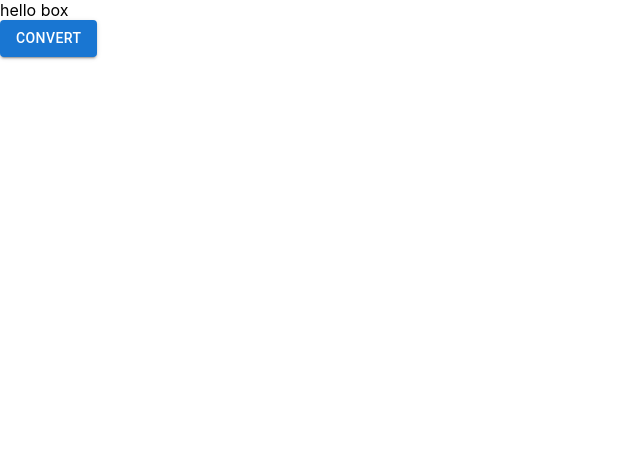
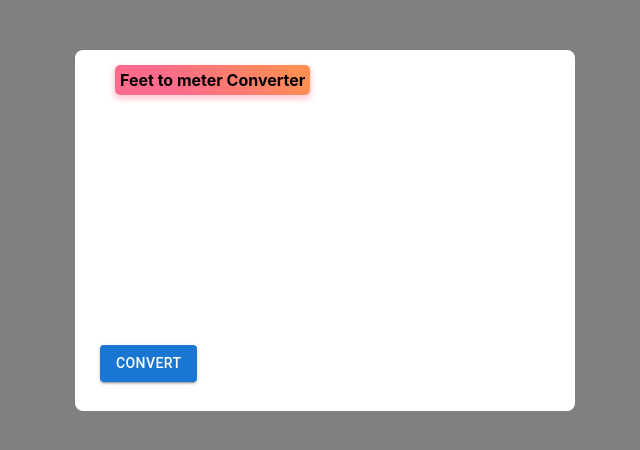
Before and after one commit to sbgoud/converter, a React (Create React App) app: page / in a window 1280 px wide. Shown: the top 450 px of the page, without its empty margins (0-640 px from the left). Built offline with nearby package versions, Linux system fonts and the light colour scheme.

Commit message:
removed body tag and added heading

```diff
--- a/src/App.css
+++ b/src/App.css
@@ -1,3 +1,29 @@
-body{
-    padding: 20px;
+body {
+  width: 550px;
+  background-color: grey;
+  margin: 50px;
+
 }
+
+.thebox {
+  padding: 20px;
+  background-color: white;
+  margin: 25px;
+  border-radius: 8px;
+}
+.stack {
+  text-align: center;
+  margin-top: 250px;
+  margin-bottom: 4px;
+  padding: 5px;
+  border-width: 1px;
+  border: 2px;
+  border-radius: 5px;
+}
+strong{
+    padding: 5px;
+    border-radius: 5px;
+    margin-left: 20px;
+    background: linear-gradient(45deg, #FE6B8B 30%, #FF8E53 90%);
+    box-Shadow: 0 3px 5px 2px rgba(255, 105, 135, .3);
+}
--- a/src/App.js
+++ b/src/App.js
@@ -1,17 +1,18 @@
 import * as React from "react";
 import Stack from "@mui/material/Stack";
 import Button from "@mui/material/Button";
+import "./App.css";
 
 export default function BasicButtons() {
   return (
-    <body>
-      <div class="thebox">
-        <div>hello box</div>
-      <Stack direction="row">
+    <div class="thebox">
+      <div class="heading"><strong>Feet to meter Converter</strong></div>
+      <div class="stack">
+      <Stack  direction="row">
         <Button variant="contained">Convert</Button>
       </Stack>
       </div>
 
-    </body>
+    </div>
   );
 }
```
